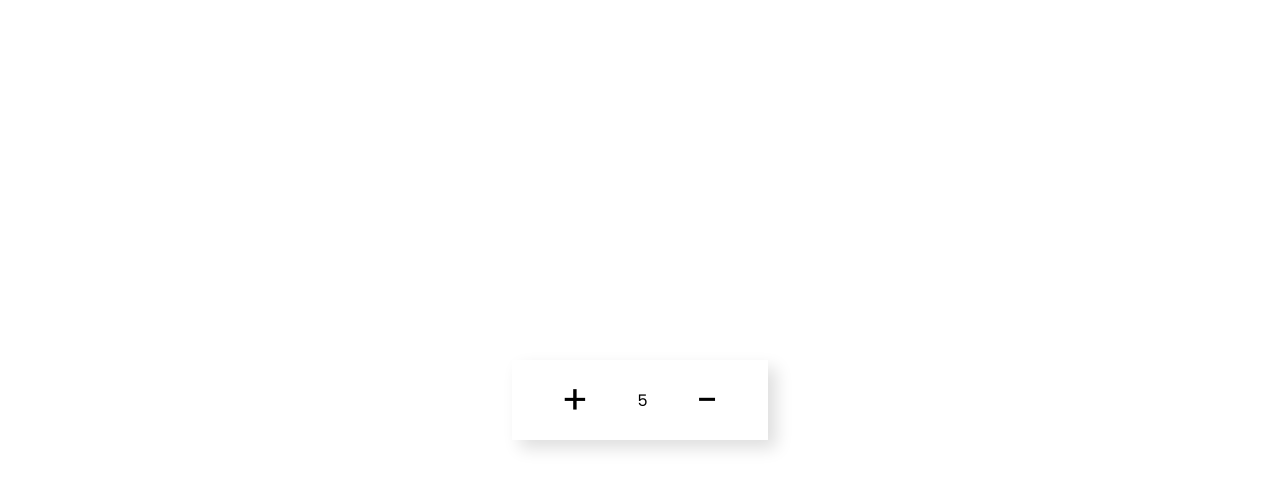
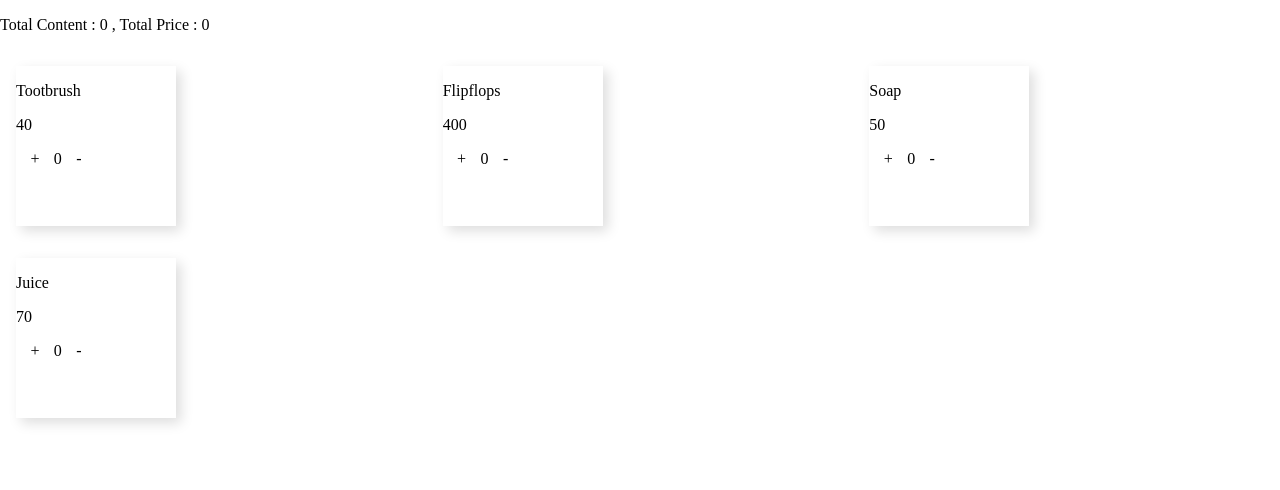
Before and after one commit to AkshayWazir/react-intro, a React (Create React App) app: page / in a window 1280 px wide. Shown: the top 490 px of the page. Built offline with nearby package versions, Linux system fonts and the light colour scheme.

Commit message:
Stable change

```diff
--- a/src/App.js
+++ b/src/App.js
@@ -1,18 +1,11 @@
 import "./App.css";
-import React, { useEffect, useState } from "react";
-import { NewLogin } from "./screens";
-import axios from "axios";
+import React from "react";
+import { ShopDashboard } from "./screens";
 
 export default function App() {
-  // useEffect(() => {
-  //   axios.get("http://localhost:4000/url/n").then(function (response) {
-  //     console.log("from App.js :", response.data);
-  //   });
-  // }, []);
-
   return (
     <div className="App">
-      <NewLogin val={5} />
+      <ShopDashboard />
     </div>
   );
 }
--- a/src/screens/index.js
+++ b/src/screens/index.js
@@ -4,3 +4,4 @@ export { default as Dashboard } from "./dashboard";
 export { default as TestComponent } from "./test";
 export { default as ShoppingCart } from "./shoppingCart";
 export { default as NewLogin } from "./newLogin";
+export { default as ShopDashboard } from "./shop";
--- /dev/null
+++ b/src/screens/shop.jsx
@@ -0,0 +1,59 @@
+import React from "react";
+import "./styles.css";
+
+class ShopDashboard extends React.Component {
+  constructor(props) {
+    super(props);
+    this.state = {
+      cards: [
+        { title: "Tootbrush", price: 40, quant: 0, id: 0 },
+        { title: "Flipflops", price: 400, quant: 0, id: 1 },
+        { title: "Soap", price: 50, quant: 0, id: 2 },
+        { title: "Juice", price: 70, quant: 0, id: 3 },
+      ],
+    };
+  }
+
+  increment = (id) => {};
+
+  decrement = (id) => {};
+
+  render() {
+    const { cards } = this.state;
+    let totalQuant = 0,
+      totalPrice = 0;
+
+    // TODO : calculate and display total quantity and price
+    return (
+      <div>
+        <div>
+          <p className="title-content">
+            Total Content : {totalQuant} , Total Price : {totalPrice}
+          </p>
+        </div>
+        <div className="card-arrangement">
+          {cards.map((item) => {
+            const { title, price, quant, id } = item;
+            return (
+              <div className="card-container">
+                <p>{title}</p>
+                <p>{price}</p>
+                <div className="arrange-horizontal">
+                  <div className="increment" onClick={() => this.increment(id)}>
+                    +
+                  </div>
+                  {quant}
+                  <div className="increment" onClick={() => this.decrement(id)}>
+                    -
+                  </div>
+                </div>
+              </div>
+            );
+          })}
+        </div>
+      </div>
+    );
+  }
+}
+
+export default ShopDashboard;
--- a/src/screens/styles.css
+++ b/src/screens/styles.css
@@ -66,3 +66,24 @@
   align-items: center;
   justify-content: center;
 }
+
+.card-container {
+  height: 20vh;
+  width: 20vh;
+  background-color: white;
+  box-shadow: 5px 5px 12px #00000022;
+  margin: 2vh;
+}
+
+.card-arrangement {
+  display: grid;
+  grid-template-columns: 1fr 1fr 1fr;
+}
+
+.arrange-horizontal {
+  display: flex;
+  flex-direction: row;
+  width: 10vh;
+  align-items: center;
+  justify-content: space-evenly;
+}
```
